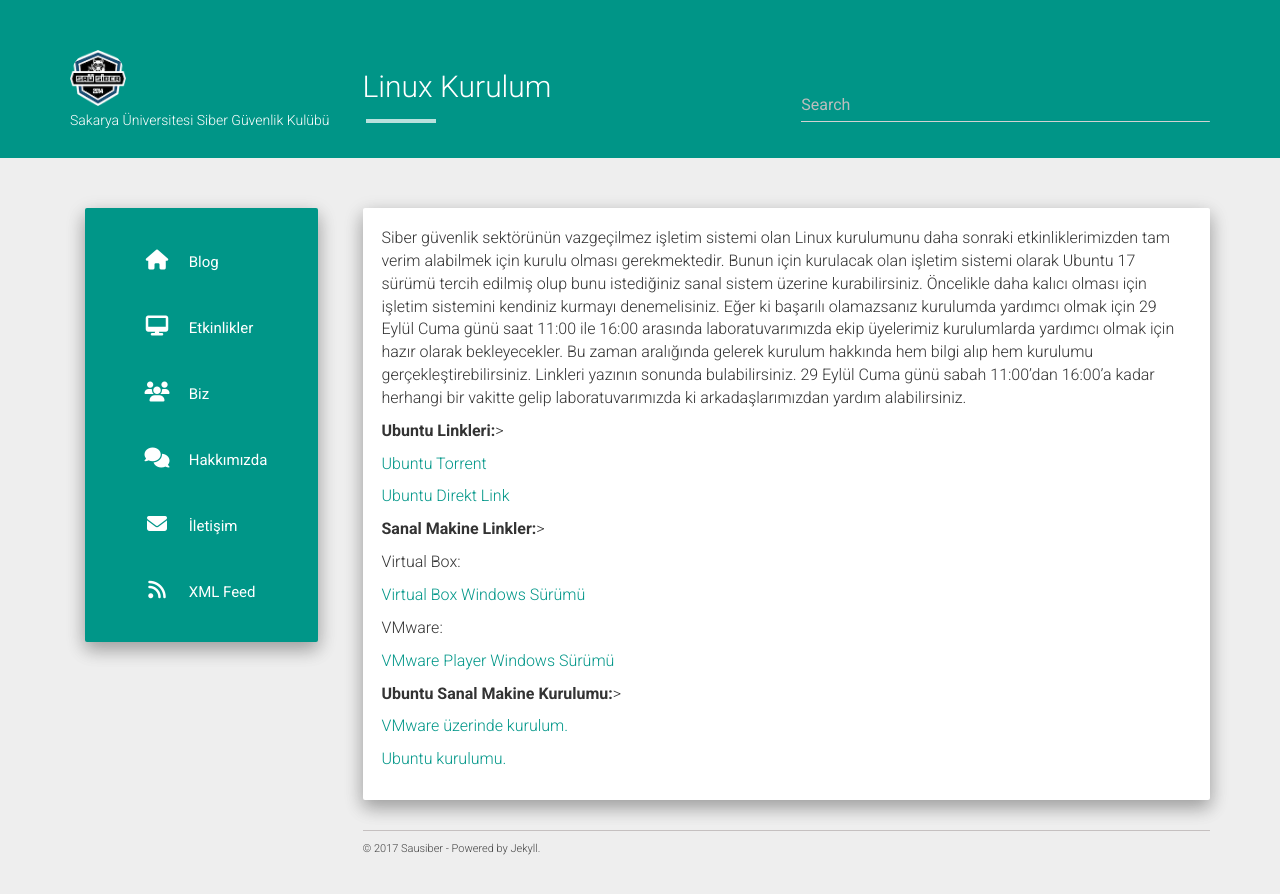
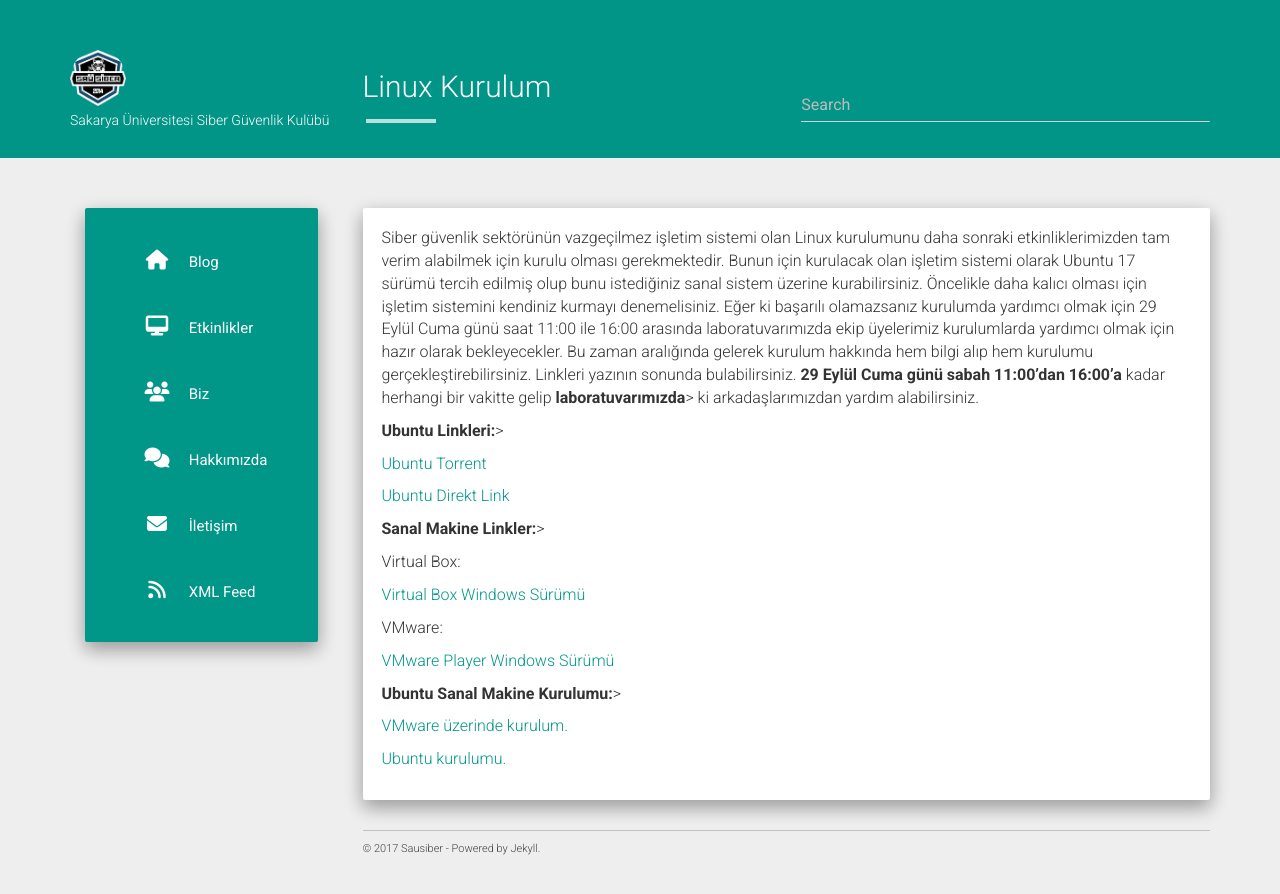
Before and after one commit to sausiber/old-website, a Jekyll site: the page built from static/projects/kurulum.md, in a window 1280 px wide. Shown: the top 894 px of the page. Built offline with Jekyll 4.4.1, drawn with Linux system fonts in a browser that asks for light colours; nearby versions of some CDN libraries.

Commit message:
Tarihler
Tarihler kalın hale getirildi.

```diff
--- a/static/projects/kurulum.md
+++ b/static/projects/kurulum.md
@@ -4,7 +4,7 @@
 permalink: /kurulum
 ---
 
-Siber güvenlik sektörünün vazgeçilmez işletim sistemi olan Linux kurulumunu daha sonraki etkinliklerimizden tam verim alabilmek için kurulu olması gerekmektedir. Bunun için kurulacak olan işletim sistemi olarak Ubuntu 17 sürümü tercih edilmiş olup bunu istediğiniz sanal sistem üzerine kurabilirsiniz. Öncelikle daha kalıcı olması için işletim sistemini kendiniz kurmayı denemelisiniz. Eğer ki başarılı olamazsanız kurulumda yardımcı olmak için 29 Eylül Cuma günü saat 11:00 ile 16:00 arasında laboratuvarımızda ekip üyelerimiz kurulumlarda yardımcı olmak için hazır olarak bekleyecekler. Bu zaman aralığında gelerek kurulum hakkında hem bilgi alıp hem kurulumu gerçekleştirebilirsiniz. Linkleri yazının sonunda bulabilirsiniz.  29 Eylül Cuma günü sabah 11:00'dan 16:00'a kadar herhangi bir vakitte gelip laboratuvarımızda ki arkadaşlarımızdan yardım alabilirsiniz.
+Siber güvenlik sektörünün vazgeçilmez işletim sistemi olan Linux kurulumunu daha sonraki etkinliklerimizden tam verim alabilmek için kurulu olması gerekmektedir. Bunun için kurulacak olan işletim sistemi olarak Ubuntu 17 sürümü tercih edilmiş olup bunu istediğiniz sanal sistem üzerine kurabilirsiniz. Öncelikle daha kalıcı olması için işletim sistemini kendiniz kurmayı denemelisiniz. Eğer ki başarılı olamazsanız kurulumda yardımcı olmak için 29 Eylül Cuma günü saat 11:00 ile 16:00 arasında laboratuvarımızda ekip üyelerimiz kurulumlarda yardımcı olmak için hazır olarak bekleyecekler. Bu zaman aralığında gelerek kurulum hakkında hem bilgi alıp hem kurulumu gerçekleştirebilirsiniz. Linkleri yazının sonunda bulabilirsiniz.  <strong>29 Eylül Cuma günü sabah 11:00'dan 16:00'a</strong> kadar herhangi bir vakitte gelip <strong>laboratuvarımızda</strong>> ki arkadaşlarımızdan yardım alabilirsiniz.
 
 <strong>Ubuntu Linkleri:</strong>>
 
```
